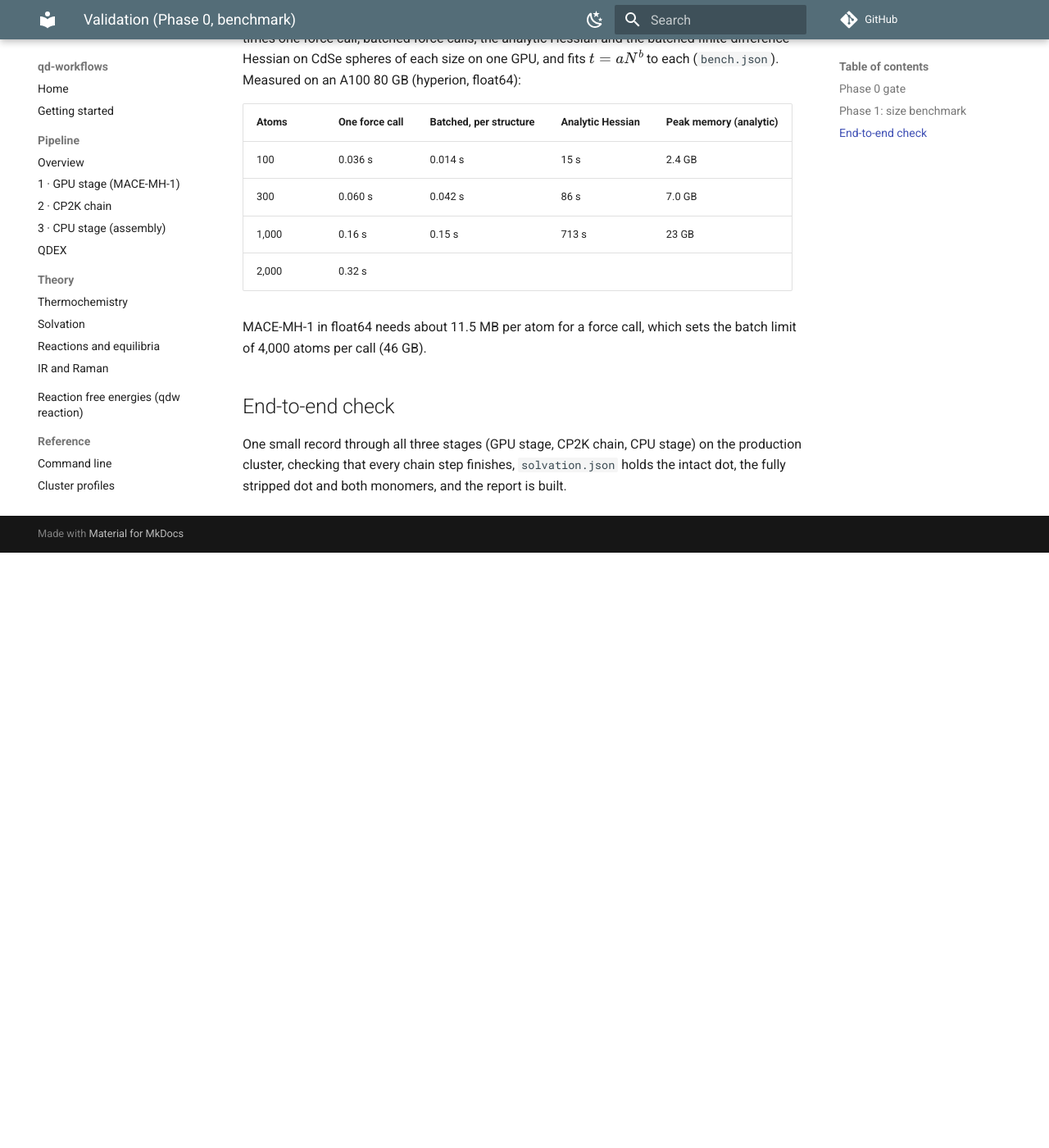
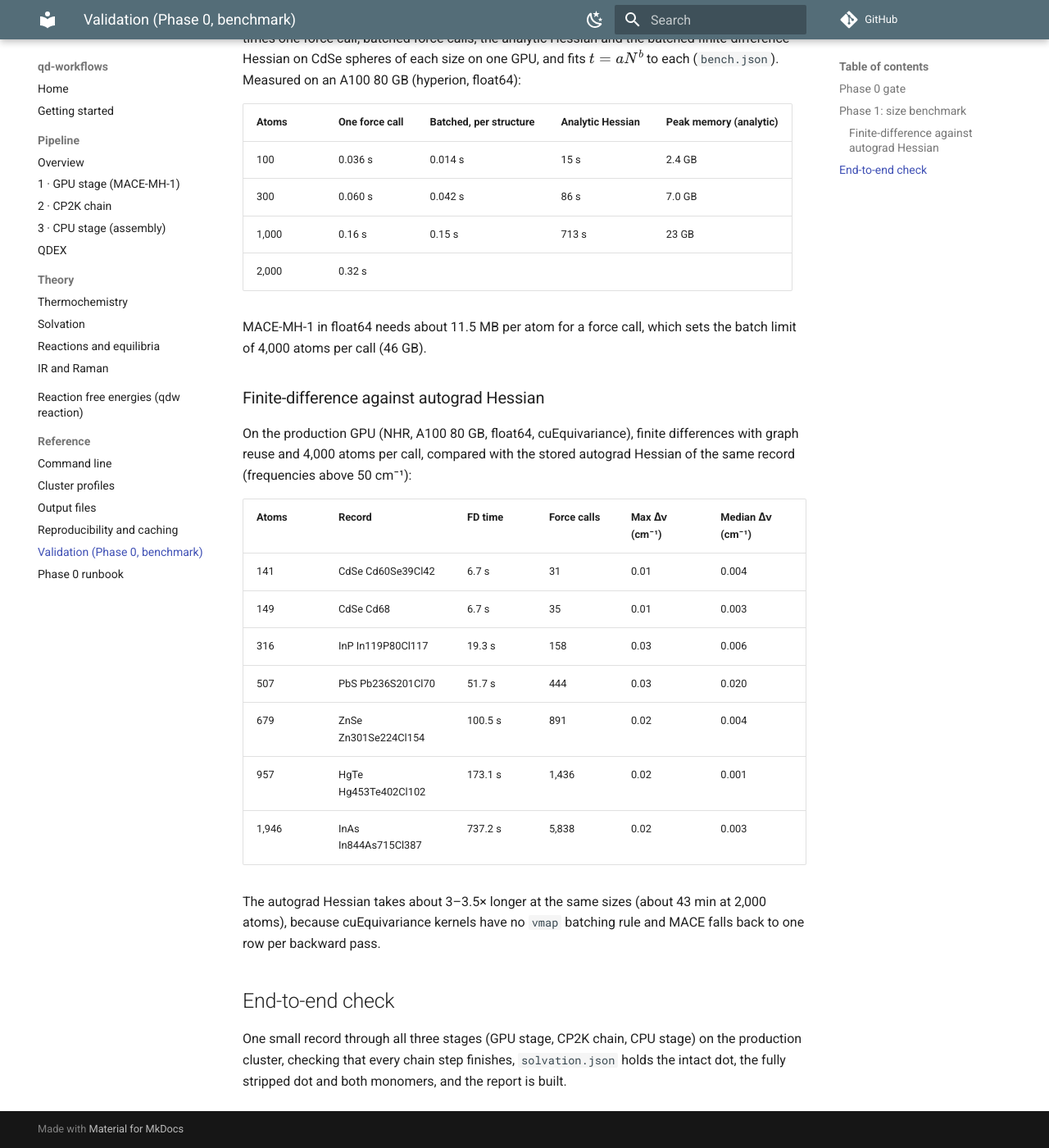
Before and after one commit to nlesc-nano/qd-workflows, an MkDocs documentation site: the page built from docs/reference/validation.md, in a window 1280 px wide and 1400 px high, scrolled down 1053 px. Shown: the whole window at 82% size. Built offline with MkDocs 1.6.1 and Material for MkDocs 9.7.7, drawn with Linux system fonts in a browser that asks for light colours; comment, search, counter and statistics services are not loaded; before the commit the page ends 1727 px from its top, so only the background shows below that.

Commit message:
docs: finite-difference MACE Hessian by default, with the FD vs autograd benchmark

```diff
--- a/docs/reference/validation.md
+++ b/docs/reference/validation.md
@@ -47,6 +47,26 @@
 MACE-MH-1 in float64 needs about 11.5 MB per atom for a force call, which sets the batch limit
 of 4,000 atoms per call (46 GB).
 
+### Finite-difference against autograd Hessian
+
+On the production GPU (NHR, A100 80 GB, float64, cuEquivariance), finite differences with graph
+reuse and 4,000 atoms per call, compared with the stored autograd Hessian of the same record
+(frequencies above 50 cm⁻¹):
+
+| Atoms | Record | FD time | Force calls | Max Δν (cm⁻¹) | Median Δν (cm⁻¹) |
+|---|---|---|---|---|---|
+| 141 | CdSe Cd60Se39Cl42 | 6.7 s | 31 | 0.01 | 0.004 |
+| 149 | CdSe Cd68 | 6.7 s | 35 | 0.01 | 0.003 |
+| 316 | InP In119P80Cl117 | 19.3 s | 158 | 0.03 | 0.006 |
+| 507 | PbS Pb236S201Cl70 | 51.7 s | 444 | 0.03 | 0.020 |
+| 679 | ZnSe Zn301Se224Cl154 | 100.5 s | 891 | 0.02 | 0.004 |
+| 957 | HgTe Hg453Te402Cl102 | 173.1 s | 1,436 | 0.02 | 0.001 |
+| 1,946 | InAs In844As715Cl387 | 737.2 s | 5,838 | 0.02 | 0.003 |
+
+The autograd Hessian takes about 3–3.5× longer at the same sizes (about 43 min at 2,000 atoms),
+because cuEquivariance kernels have no `vmap` batching rule and MACE falls back to one row per
+backward pass.
+
 ## End-to-end check
 
 One small record through all three stages (GPU stage, CP2K chain, CPU stage) on the production
```
Also changed, not shown: docs/pipeline/gpu-stage.md (+7 -3 lines), docs/pipeline/overview.md (+1 -1 lines).
